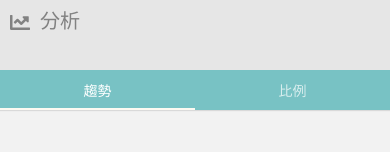
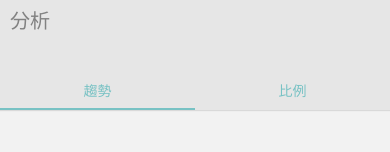
Before and after one commit to Pin5000ms/FinManage_RN, a React Native app: screen /Analysis in a window 390 px wide. Shown: the top 152 px of the page. Built offline with nearby package versions, Linux system fonts and the light colour scheme.

Commit message:
1. 取消swipable 2. AssetPage加上ScrollView

```diff
--- a/screens/components/NavigationHeader.js
+++ b/screens/components/NavigationHeader.js
@@ -19,8 +19,8 @@ export default function Header({ iconName, title }) {
         }}>
         <View style={{height: insets.top, backgroundColor: colors._6}}/>
         <View style={{flexDirection: 'row', justifyContent: 'flex-start', alignItems: 'center', paddingTop : 5}}>
-          <Icon name={iconName} style={{color: colors.gray,  marginHorizontal: 10, fontSize:20, justifyContent: 'center', alignItems: 'center'}} />
-          <Text style={{fontSize:20, color: colors.gray, marginBottom:5}}>{title}</Text>
+          {/* <Icon name={iconName} style={{color: colors.gray,  marginHorizontal: 10, fontSize:20, justifyContent: 'center', alignItems: 'center'}} />  */}
+          <Text style={{fontSize:20, color: colors.gray, marginHorizontal: 10, marginBottom:5}}>{title}</Text>
         </View>
       </View>
     );
--- a/screens/components/RowData.js
+++ b/screens/components/RowData.js
@@ -124,7 +124,6 @@ export default function RowData ({curitem, navigation}) {
         )
     }
     return (
-            <Swipeable renderLeftActions={swipeRight} rightThreshold={0.7} friction={1.5}>
         <View style={styles.container}>
             <TouchableOpacity
             style ={{flex:1}}
@@ -160,6 +159,8 @@ export default function RowData ({curitem, navigation}) {
             </View> */}
         </View>
 
-            </Swipeable>
+        // <Swipeable renderLeftActions={swipeRight} rightThreshold={0.7} friction={1.5}>
+
+        // </Swipeable>
     );
   };
--- a/screens/pages_analysis/LineChartPage.js
+++ b/screens/pages_analysis/LineChartPage.js
@@ -218,7 +218,7 @@ const LineChartPage = () => {
                 bezier
                 fromZero
                 style={{
-                  paddingRight:20, //移除左邊的空白處 https://github.com/indiespirit/react-native-chart-kit/issues/90
+                  paddingRight:20, //移除Y軸標籤後，移除左邊的空白處 https://github.com/indiespirit/react-native-chart-kit/issues/90
                   marginVertical: 8,
                   borderRadius: 16
                 }}
--- a/screens/pages_analysis/OverViewPage.js
+++ b/screens/pages_analysis/OverViewPage.js
@@ -35,10 +35,10 @@ function OverViewPage() {
     const renderTabBar = props => (
       <TabBar
         {...props}
-        indicatorStyle={{ backgroundColor: colors._2 }}
-        style={{ backgroundColor: colors._1, height: 40}} //加justifyContent: 'center', alignItems: 'center'字會不見
+        indicatorStyle={{ backgroundColor: colors._1 }}
+        style={{ backgroundColor: colors._6, height: 40}} //加justifyContent: 'center', alignItems: 'center'字會不見
         renderLabel={({ route, focused, color }) => (
-          <Text style={{ color: color, fontSize:14, height:30}}>
+          <Text style={{ color: colors._1, fontSize:14, height:30}}>
               {route.title}
           </Text>
         )}
--- a/screens/pages_asset/AssetPage.js
+++ b/screens/pages_asset/AssetPage.js
@@ -1,14 +1,30 @@
-import { StyleSheet, Text, View, TouchableOpacity, FlatList, StatusBar, Dimensions } from 'react-native';
+import { Animated, StyleSheet, Text, View, TouchableOpacity, FlatList, StatusBar, Dimensions } from 'react-native';
 import Icon from 'react-native-vector-icons/FontAwesome5';
 import React, { useEffect, useState } from 'react';
 import colors from '../../config/colors';
 import store from '../../store/configureStore';
 import RowData from '../components/RowData';
-import { TextInput } from 'react-native-gesture-handler';
+import { ScrollView, TextInput } from 'react-native-gesture-handler';
 import { getAccountById, getLatestAsset } from '../components/Utility';
 
 //import { DraggableFlatListProps } from "react-native-draggable-flatlist"
 
+//向上滾動時，設定scrollY (0~70)  => 經過clamp(超過70輸出70) => 內插輸出成 moveY (0~-70)
+//https://muhammetaydinn.medium.com/hide-header-when-scrolling-down-in-react-native-without-package-2bc74c35e23
+const scrollY = new Animated.Value(0);
+const diffClamp = Animated.diffClamp(scrollY, 0, 50);
+
+const moveY = diffClamp.interpolate({
+  inputRange: [ 0, 50],
+  outputRange: [ 0, -50],
+  extrapolate:'clamp'
+});
+
+const sizeY = diffClamp.interpolate({
+  inputRange: [0, 50],
+  outputRange: [ 50, 0],
+  extrapolate:'clamp'
+})
 
 const styles = StyleSheet.create({
     /*整個List的容器 */
@@ -16,6 +32,12 @@ const styles = StyleSheet.create({
         flexDirection:'column', //避免下面的導覽列擋到
         flex : 1,
         backgroundColor: colors._6
+    },
+    listContainer: {
+      flexDirection:'column', //避免下面的導覽列擋到
+      flex : 1,
+      backgroundColor: colors._6,
+      //transform: [{translateY: moveY}], //透過moveY控制移動
     },
     header1:{
       fontSize: 20,
@@ -65,13 +87,11 @@ const styles = StyleSheet.create({
       flexDirection:'row',
       alignItems:'center',
       borderRadius: 20,
-      marginTop: 5,
-      marginBottom: 5,
       marginLeft: 15,
       marginRight: 15,
-      height:50,
-      backgroundColor:colors.white
-
+      height: 50,
+      backgroundColor:colors.white,
+      //transform: [{translateY: moveY}], //透過moveY控制移動
     }
   });
 
@@ -119,13 +139,15 @@ function AssetPage({navigation}) {
   }, [search])
 
 
+
+
   return (
 
 
     <View style={styles.container}>
 
       {/* 資產總額 */}
-      <View style={{marginTop:10, marginBottom:10, marginLeft:10, marginRight:10, backgroundColor:colors._1, borderRadius: 8}}>
+      <View style={{marginTop:10, marginBottom: 10, marginLeft:10, marginRight:10, backgroundColor:colors._1, borderRadius: 8, zIndex:1}}>
         <View style={{flexDirection: 'row', justifyContent:'center', alignItems:'center'}}>
           <Text style = {styles.header1}>資產總覽 </Text>
           <TouchableOpacity onPress={toggleBalance} style={styles.button}>
@@ -142,7 +164,9 @@ function AssetPage({navigation}) {
       </View>
 
 
-      {/* 搜尋欄 */}
+
+      <ScrollView>
+        {/* 搜尋欄 宣告成Animated.View, transform才有用*/}
         <View style={styles.searchBox}>
           <Icon name='search' style={{fontSize:25, color: colors._6, marginLeft:10}}></Icon>
           <TextInput style={{
@@ -159,9 +183,8 @@ function AssetPage({navigation}) {
           </TouchableOpacity>
         </View>
 
-
         {/* 清單 */}
-      <FlatList style={styles.container}
+        <FlatList style={{marginTop:10}}
             data={data}
             /*使用一個自定義的元件RowData，將item和navigation傳入 */
             renderItem={({item}) =>
@@ -172,10 +195,23 @@ function AssetPage({navigation}) {
             }
             /*告訴RN 每個item的辨別項是 叫做id (預設是id)*/
             keyExtractor={(item) => item.id}
+            scrollEnabled={false}//FlatList要裝在ScrollView裡面，本身的滾動功能要停用才不會報錯
+            // onScroll={e => {
+            //   if(e.nativeEvent.contentOffset.y > 0){ //避免回彈效果造成diffClamp值增加
+            //     scrollY.setValue(e.nativeEvent.contentOffset.y);
+            //   }
+            //   //console.log(diffClamp)
+            // }}
             // ItemSeparatorComponent ={
             //    <View style = {styles.separatorLineH}></View>
             // }
         />
+      </ScrollView>
+
+
+
+
+
 
     </View>
 
```
Lines whose indentation alone changed are shown as unchanged.
